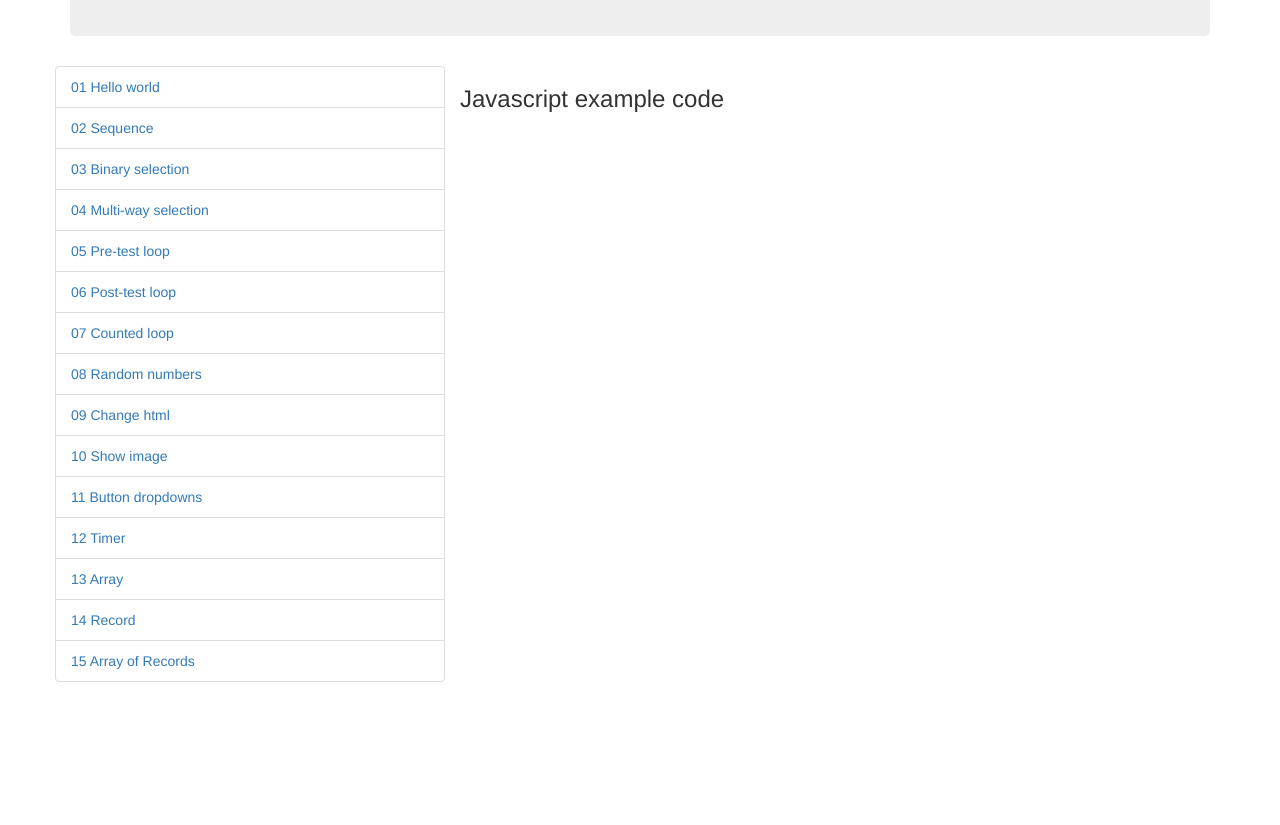
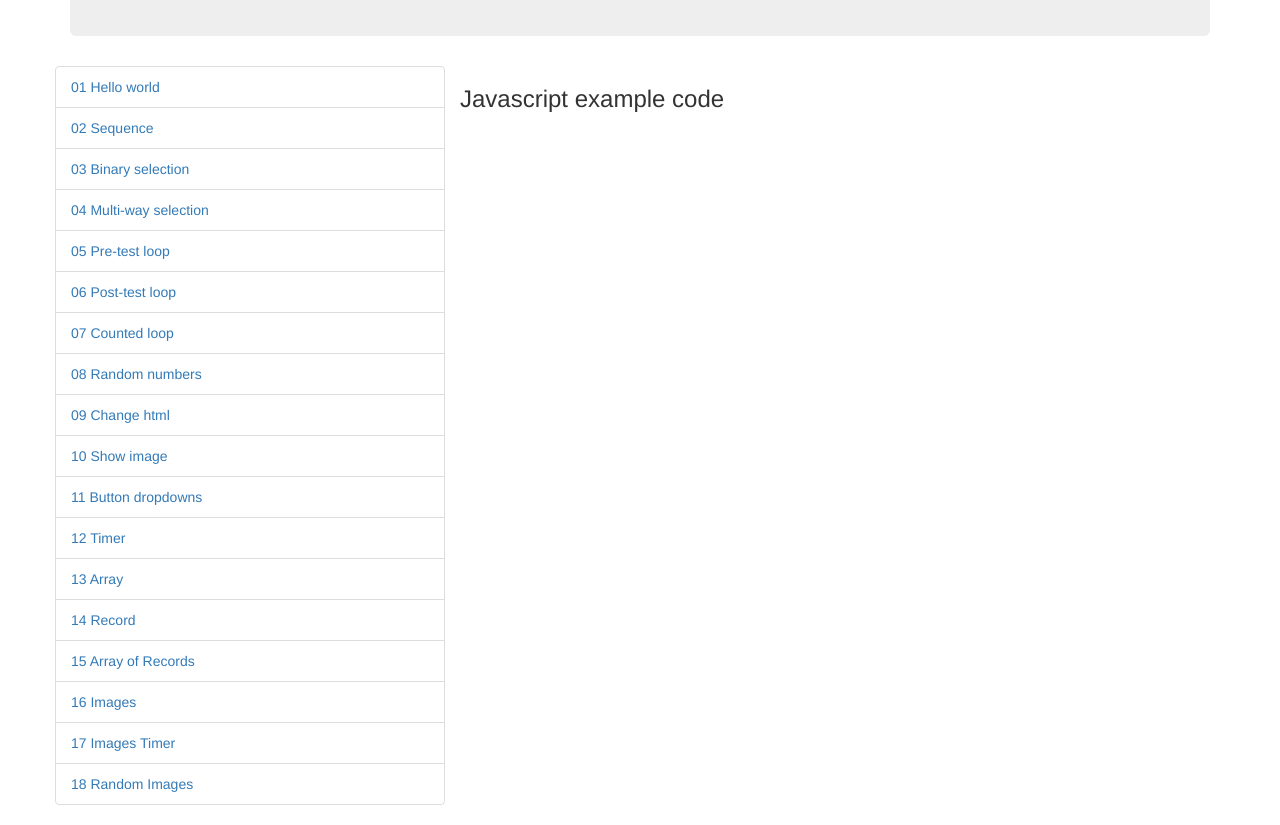
Before and after one commit to stlukes-luiss2018/boscode-web, a website: page public/index.html in a window 1280 px wide. Shown: the part 116-941 px from the top of the page. Before the commit the page ends 818 px from the top, so only its background shows below. Drawn offline with Linux system fonts and the light colour scheme.

Commit message:
index.html

```diff
--- a/public/index.html
+++ b/public/index.html
@@ -33,6 +33,9 @@
                         <li class="list-group-item"><a href="13_Array/">13 Array</a></li>
                         <li class="list-group-item"><a href="14_Record/">14 Record</a></li>
                         <li class="list-group-item"><a href="15_Array_of_records/">15 Array of Records</a></li>
+                        <li class="list-group-item"><a href="16_Images/">16 Images</a></li>
+                        <li class="list-group-item"><a href="17_Images_Timer/">17 Images Timer</a></li>
+                        <li class="list-group-item"><a href="18_Random_Images/">18 Random Images</a></li>
                     </ul>
                 </div>
             </div>
```
Lines whose indentation alone changed are shown as unchanged.
